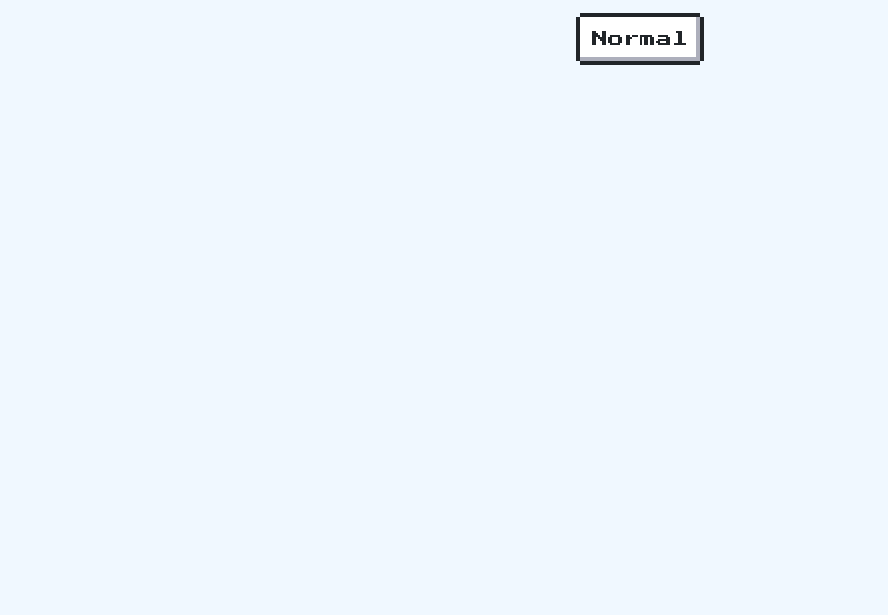
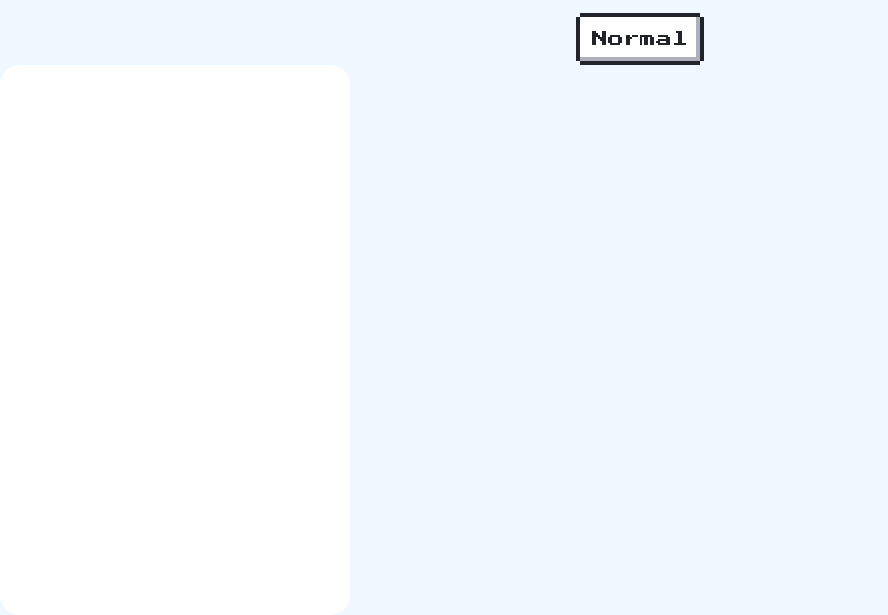
Before and after one commit to Shant-esmralda/Robots---Wizards-Page, a plain HTML site: page index.html in a window 1280 px wide. Shown: the part 325-940 px from the top of the page, without its empty margins (0-888 px from the left). Before the commit the page ends 800 px from the top, so only its background shows below. Drawn offline with nearby package versions, Linux system fonts and the light colour scheme.

Commit message:
added tracks and folders started js

```diff
--- a/css/main.css
+++ b/css/main.css
@@ -1,5 +1,10 @@
+*{
+    margin: 0;
+    padding: 0;
+    box-sizing: border-box;
+}
+
 body {
-    margin: 0;
     background-color: aliceblue;
 }
 
@@ -8,3 +13,14 @@ body {
     width: 30%;
     margin: 0 auto;
 }
+
+.music-player{
+    width: 350px;
+    height: 550px;
+    border-radius: 20px;
+    background: rgba(255, 255, 255, 1);
+    box-shadow: 0 40px 100px rgba(255, 255, 255, 0.1);
+    padding: 30px;
+    overflow: hidden;
+    color: blueviolet;
+}
--- a/index.html
+++ b/index.html
@@ -18,5 +18,9 @@ music.shant-sf.com</title>
 	<p>shants music blog</p>
 	<a class="nes-btn" href="#">Normal</a>
 </center>
+
+<div class="music-player"></div>
+
+<script src="scripts/app.js"></script>
 </body>
 </html>
```
Also changed, not shown: scripts/data.js (added, +17 -0 lines), assets/img/cacodemon invasion.jpg (added), assets/img/jungle level.jpg (added), assets/img/underground bunker.jpg (added), scripts/app.js (added), 3 other files.
